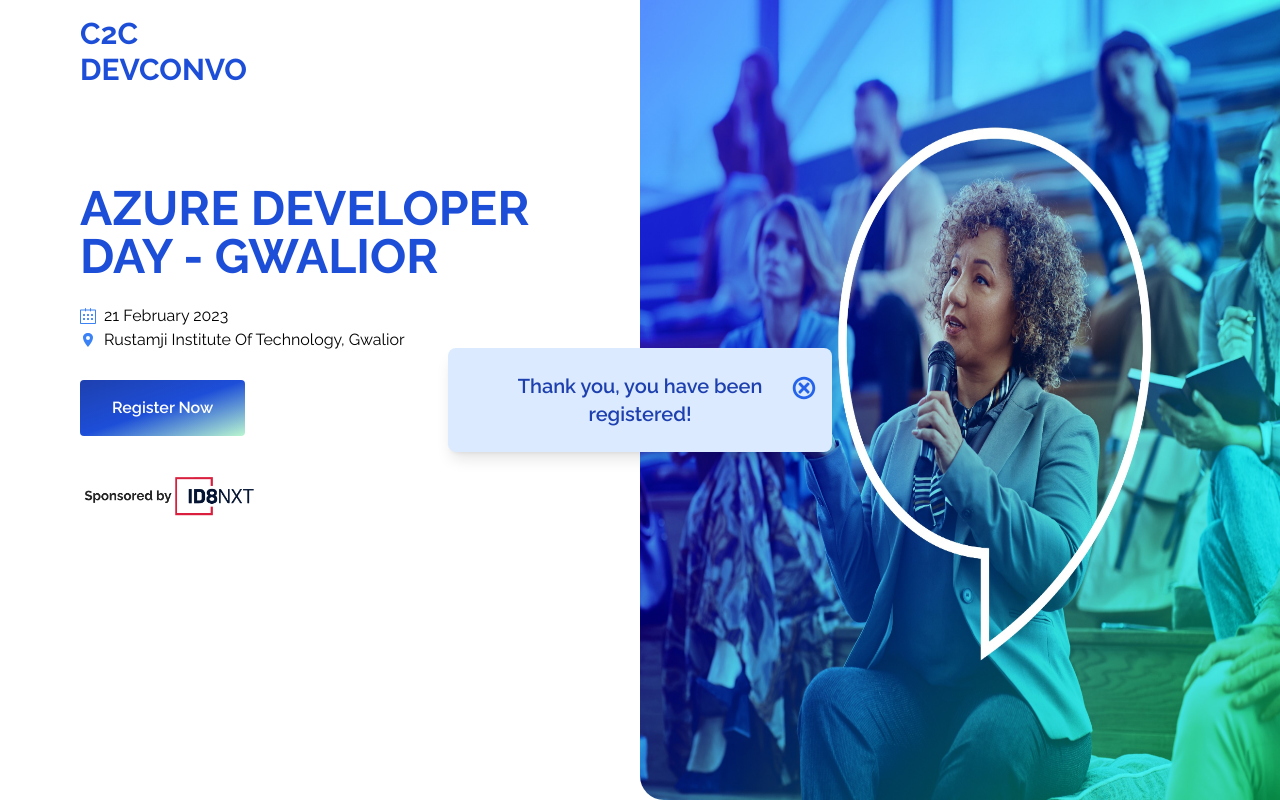
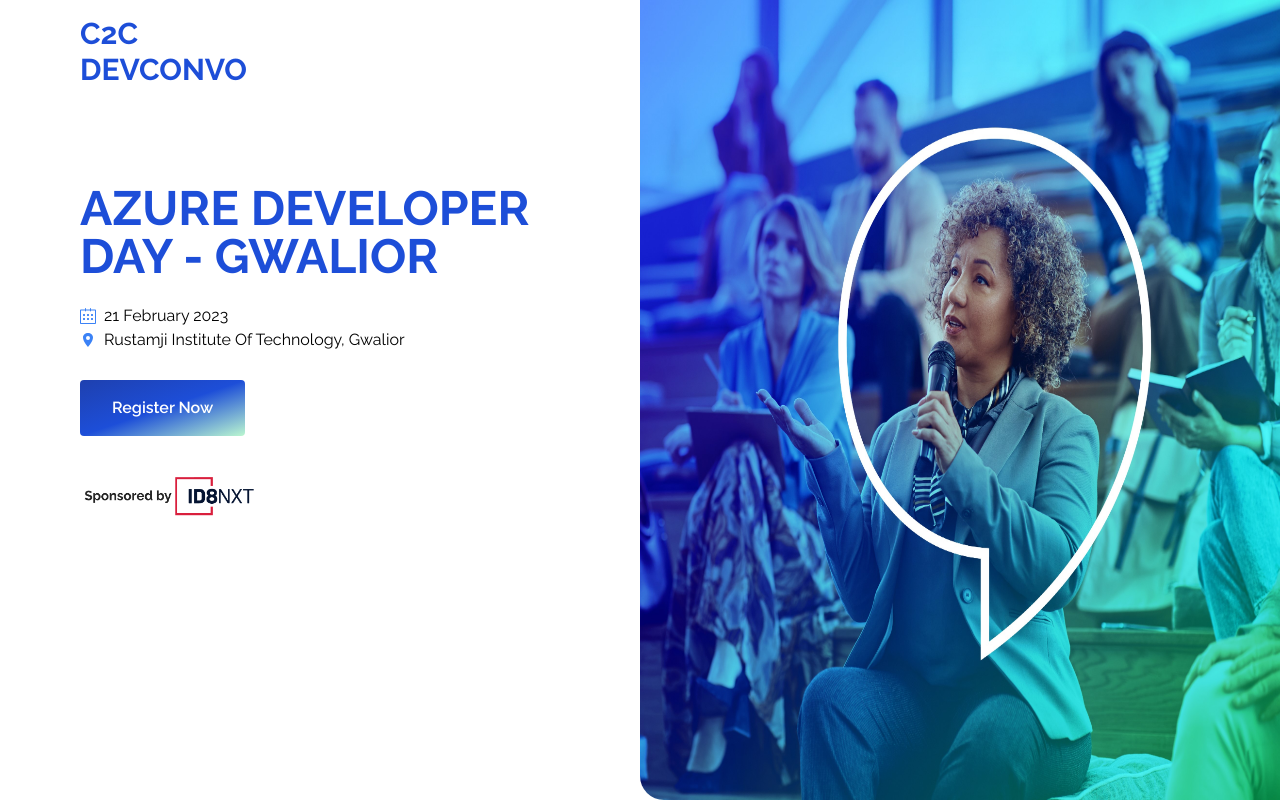
Before and after one commit to AakashMahajan25/Final_Repo_CTC, a React (Vite) app in the folder frontend/: page / in a window 1280 px wide. Shown: the top 800 px of the page. Built offline with nearby package versions, Linux system fonts and the light colour scheme.

Commit message:
final changes

```diff
--- a/frontend/src/components/Hero.jsx
+++ b/frontend/src/components/Hero.jsx
@@ -11,7 +11,7 @@
 
 const Hero = () => {
   const [showForm, setShowForm] = useState(false);
-  const [showThankYou, setShowThankYou] = useState(true);
+  const [showThankYou, setShowThankYou] = useState(false);
   const [formData, setFormData] = useState({
     name: "",
     number: "",
```
